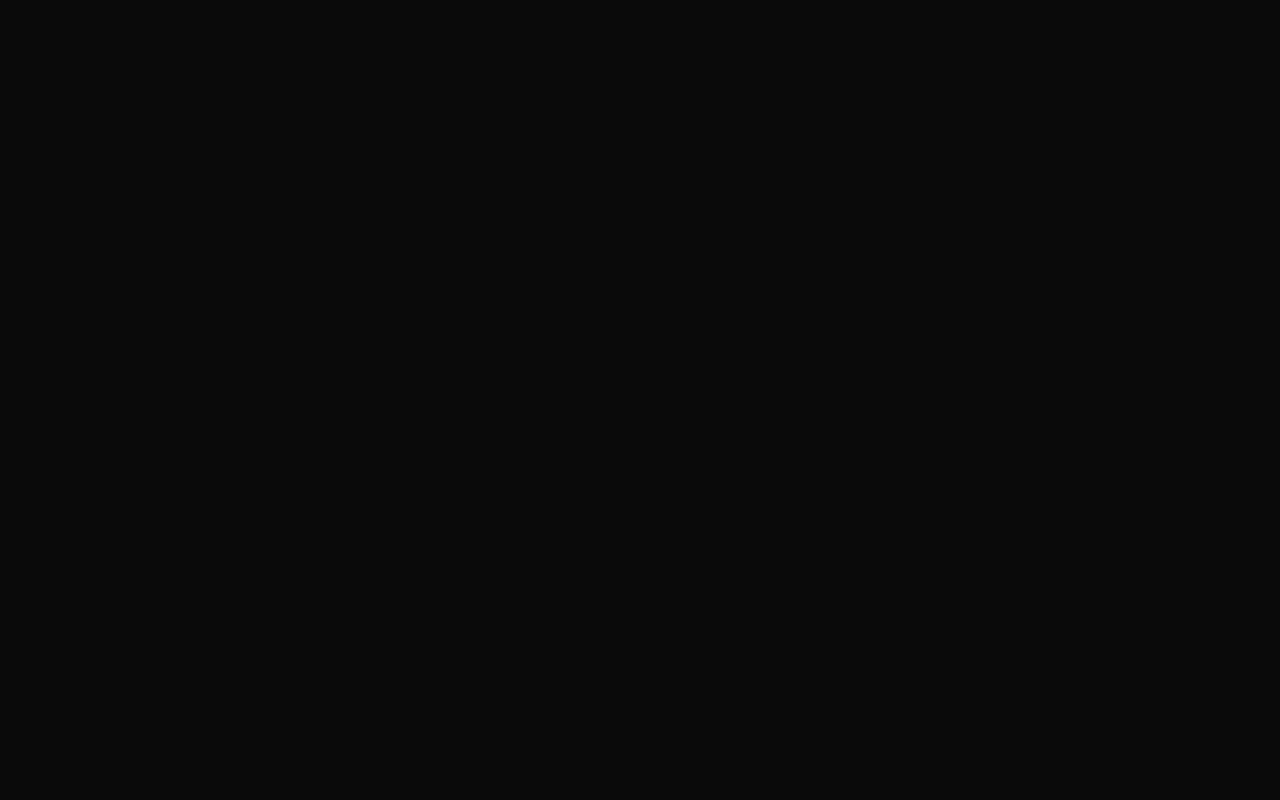
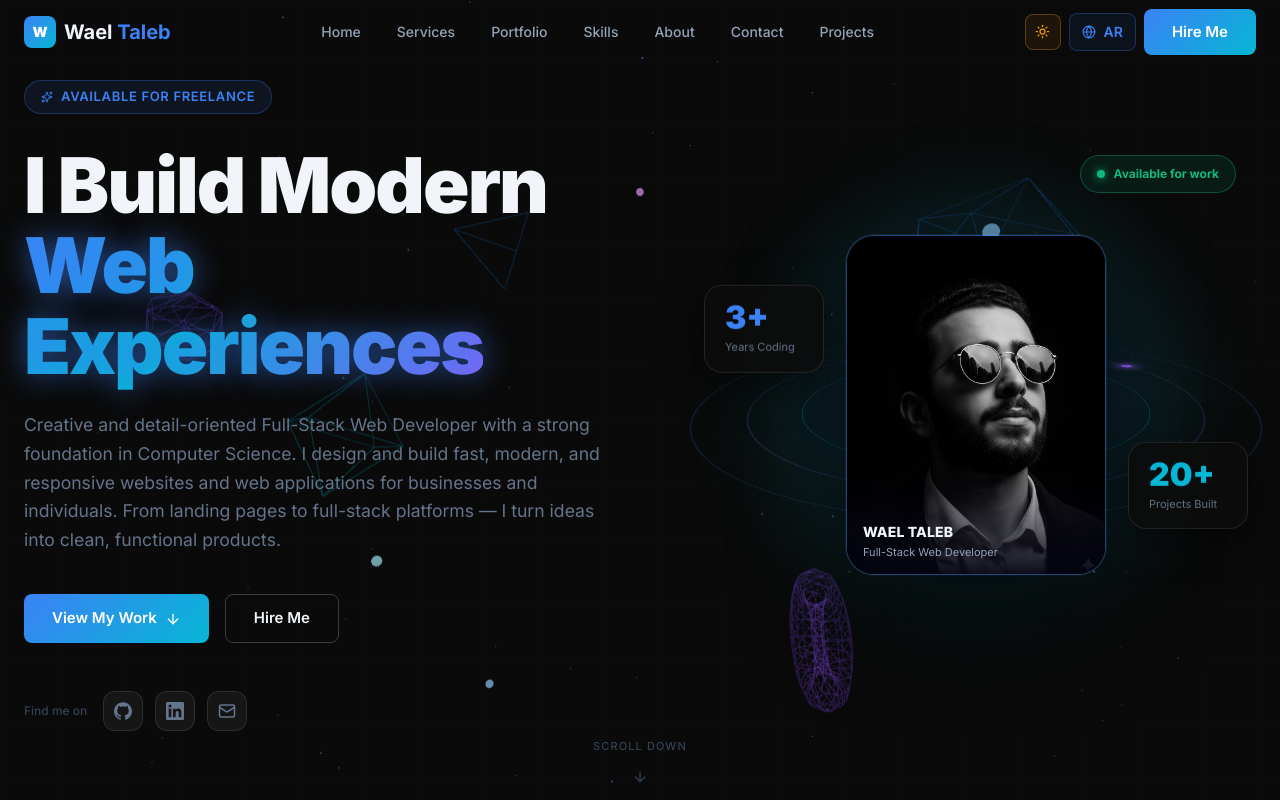
Before and after one commit to waelprogrammer/Portfolio, a React (Vite) app: page / in a window 1280 px wide. Shown: the top 800 px of the page. Built offline with nearby package versions, Linux system fonts and the light colour scheme.

Commit message:
to vercel

```diff
--- a/src/App.jsx
+++ b/src/App.jsx
@@ -60,7 +60,7 @@ function AppContent() {
 
 export default function App() {
   return (
-    <BrowserRouter basename="/Portfolio">
+    <BrowserRouter>
       <ThemeProvider>
         <LanguageProvider>
           <AppContent />
--- a/src/data/content.json
+++ b/src/data/content.json
@@ -6,7 +6,7 @@
     "github": "https://github.com/waelprogrammer",
     "linkedin": "https://www.linkedin.com/in/wael-taleb",
     "location": "Lebanon",
-    "photo": "Gemini_Generated_Image_suknqbsuknqbsukn.png",
+    "photo": "/Gemini_Generated_Image_suknqbsuknqbsukn.png",
     "cvUrl": "#",
     "available": true
   },
--- a/vite.config.js
+++ b/vite.config.js
@@ -3,5 +3,4 @@ import react from '@vitejs/plugin-react'
 
 export default defineConfig({
   plugins: [react()],
-  base: '/Portfolio/',
 })
```
Also changed, not shown: vercel.json (added).
